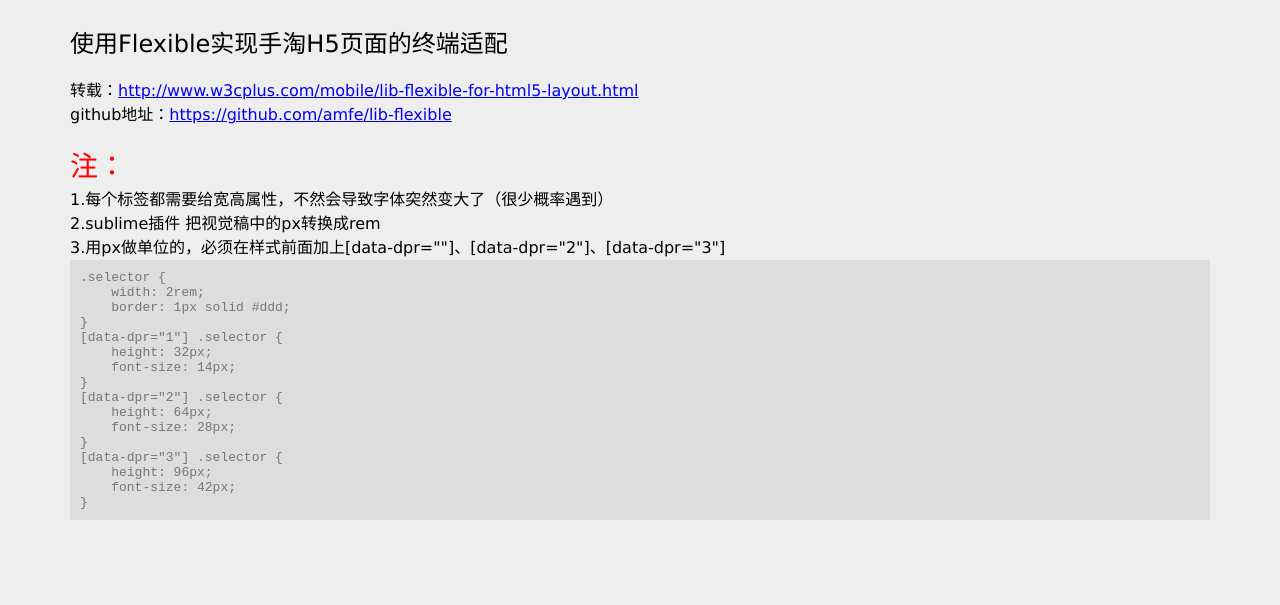
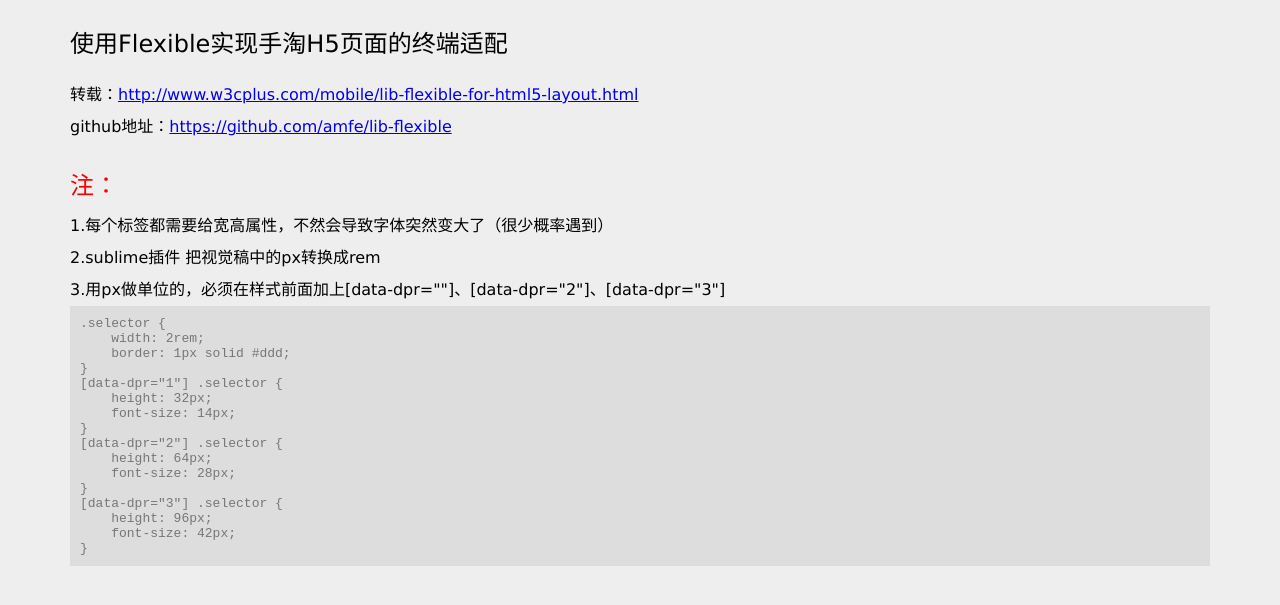
Before and after one commit to luozyiii/blog, a Jekyll site: the page built from _posts/2016-01-08-使用Flexible实现手淘H5页面的终端适配.md, in a window 1280 px wide. Shown: the top 605 px of the page. Built offline with Jekyll 4.4.1, drawn with Linux system fonts in a browser that asks for light colours.

Commit message:
flexible适配

```diff
--- a/css/blog.css
+++ b/css/blog.css
@@ -18,10 +18,10 @@
 }
 .blog-content .red {
 	color: red;
-	font-size: 28px;
+	font-size: 24px;
 }
 .blog-content p {
-	line-height: 1.5;
+	line-height: 2;
 }
 .blog-type {
 	height: 0px;
```
